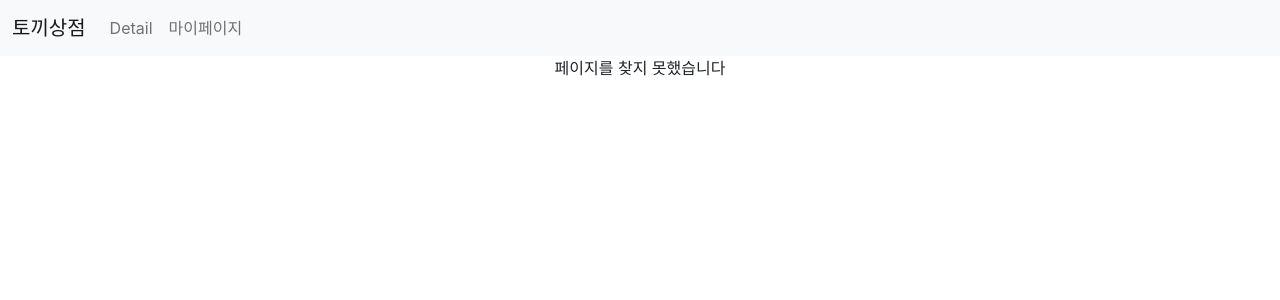
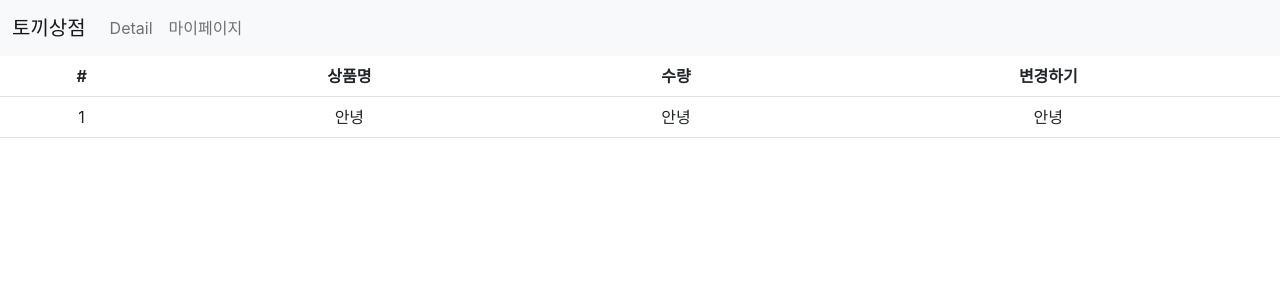
Before and after one commit to tokkissi/react-shop, a React (Create React App) app: page /cart in a window 1280 px wide. Shown: the top 300 px of the page. Built offline with nearby package versions, Linux system fonts and the light colour scheme.

Commit message:
useEffect 사용 완료

```diff
--- a/package.json
+++ b/package.json
@@ -14,6 +14,7 @@
     "react-dom": "^18.2.0",
     "react-router-dom": "^6.4.3",
     "react-scripts": "5.0.1",
+    "styled-components": "^5.3.6",
     "use-immer": "^0.8.1",
     "web-vitals": "^2.1.4"
   },
--- a/src/App.js
+++ b/src/App.js
@@ -8,6 +8,7 @@ import ProductList from "./components/ProductList";
 import DetailPage from "./pages/DetailPage";
 import EventPage from "./pages/EventPage";
 import NotFoundPage from "./pages/NotFoundPage";
+import CartPage from "./pages/CartPage";
 
 function App() {
   const [shoes] = useState(shoesData);
@@ -32,6 +33,7 @@ function App() {
           <Route path="one" element={<p>첫 주문시 양배추즙 서비스</p>} />
           <Route path="two" element={<p>생일기념 쿠폰받기</p>} />
         </Route>
+        <Route path="/cart" element={<CartPage />} />
         <Route path="*" element={<NotFoundPage />} />
       </Routes>
     </div>
--- /dev/null
+++ b/src/pages/CartPage.js
@@ -0,0 +1,27 @@
+import React from "react";
+import Table from "react-bootstrap/Table";
+
+const CartPage = () => {
+  return (
+    <Table>
+      <thead>
+        <tr>
+          <th>#</th>
+          <th>상품명</th>
+          <th>수량</th>
+          <th>변경하기</th>
+        </tr>
+      </thead>
+      <tbody>
+        <tr>
+          <td>1</td>
+          <td>안녕</td>
+          <td>안녕</td>
+          <td>안녕</td>
+        </tr>
+      </tbody>
+    </Table>
+  );
+};
+
+export default CartPage;
--- a/src/pages/DetailPage.js
+++ b/src/pages/DetailPage.js
@@ -1,19 +1,39 @@
-import React, { useEffect } from "react";
+import React, { useEffect, useState } from "react";
 import PropTypes from "prop-types";
 import { useNavigate, useParams } from "react-router-dom";
 
 const DetailPage = ({ shoes }) => {
   const { id } = useParams();
   const navigate = useNavigate();
+  const [count, setCount] = useState(0);
+  const [countDown, setCountDown] = useState(true);
+  const [nums, setNums] = useState("");
   const shoe = shoes.find((el) => el.id === parseInt(id));
+
   useEffect(() => {
+    () => clearTimeout(timer);
     if (shoe === undefined) {
       navigate("/error");
+      return;
     }
-  }, []);
+    const timer = setTimeout(() => {
+      setCountDown(false);
+    }, 2000);
+
+    if (isNaN(nums)) {
+      setNums("");
+      alert("숫자만 입력하세요");
+    }
+  }, [nums]);
 
   return shoe === undefined ? null : (
     <div className="container">
+      {countDown ? (
+        <div className="alert alert-warning">2초 이내 누르면 할인됩니다!</div>
+      ) : null}
+
+      {count}
+      <button onClick={() => setCount((count) => count + 1)}>버튼</button>
       <div className="row">
         <div className="col-md-6">
           <img
@@ -24,6 +44,12 @@ const DetailPage = ({ shoes }) => {
           />
         </div>
         <div className="col-md-6">
+          <input
+            type="text"
+            onChange={(e) => setNums(e.target.value)}
+            style={{ border: "5px solid red" }}
+            value={nums}
+          />
           <h4 className="pt-5">{shoe.title}</h4>
           <p>{shoe.content}</p>
           <p>{shoe.price}</p>
```
Also changed, not shown: 1 other file (tests, documents, lock files or other folders).
